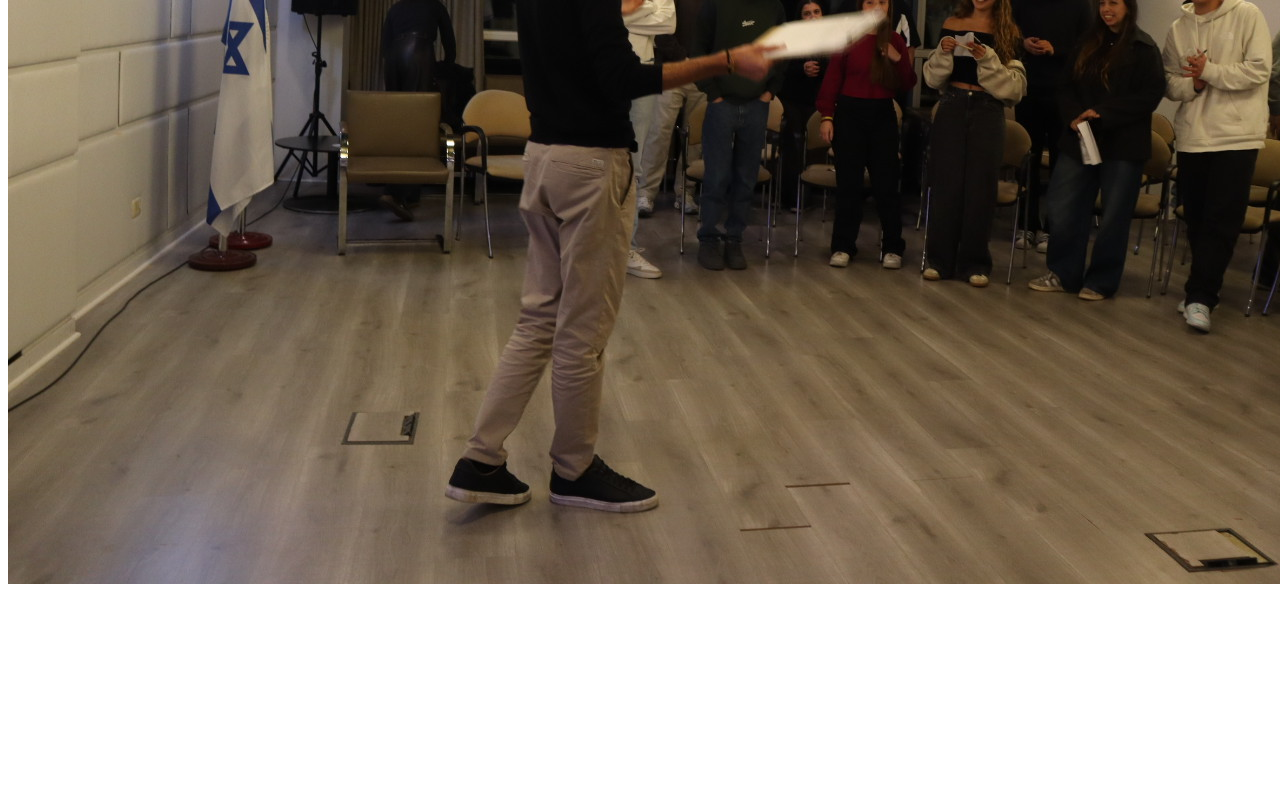
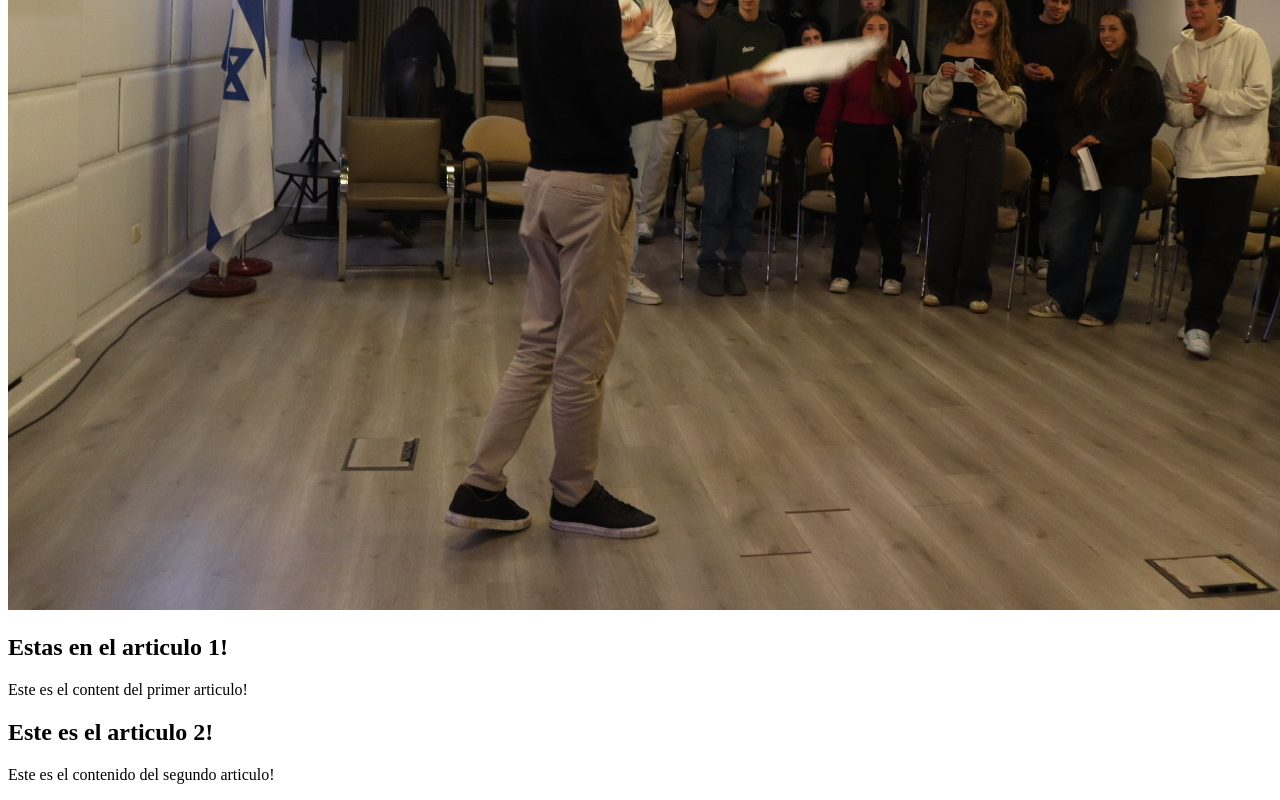
Before and after one commit to EitanFalkon/Programacion-Web, a plain HTML site: page index.html in a window 1280 px wide. Shown: the part 628-1428 px from the top of the page. Before the commit the page ends 1224 px from the top, so only its background shows below. Drawn offline with Linux system fonts and the light colour scheme.

Commit message:
Add navigation links and articles to main content section

```diff
--- a/index.html
+++ b/index.html
@@ -7,6 +7,10 @@
 </head>
 <body>
 <header>
+    <nav>
+        <a href="#a1"> Ir al articulo 1</a>
+        <a href="#a2"> Ir al articulo 2</a>
+    </nav>
 </header>
     <main>
     <div>
@@ -25,8 +29,18 @@
     </div>
     <div>
     <!-- La etiqueta block ocupa todo el contenido de la pagina, y el inline ocupa solo lo que usa DIV usa la inline-->
-     <!-- SPAM se usa para que el recuardo sea unicamente lo que se usa -->
+    <!-- SPAM se usa para que el recuardo sea unicamente lo que se usa -->
     </div>
+    <section>
+        <article id="a1">
+            <h2> Estas en el articulo 1!</h2>
+            <p> Este es el content del primer articulo!</p>
+        </article>
+        <article id="a2">
+            <h2> Este es el articulo 2!</h2>
+            <p>Este es el contenido del segundo articulo!</p>
+        </article>
+    </section>
     </main>
     <footer></footer>
 </body>
```
